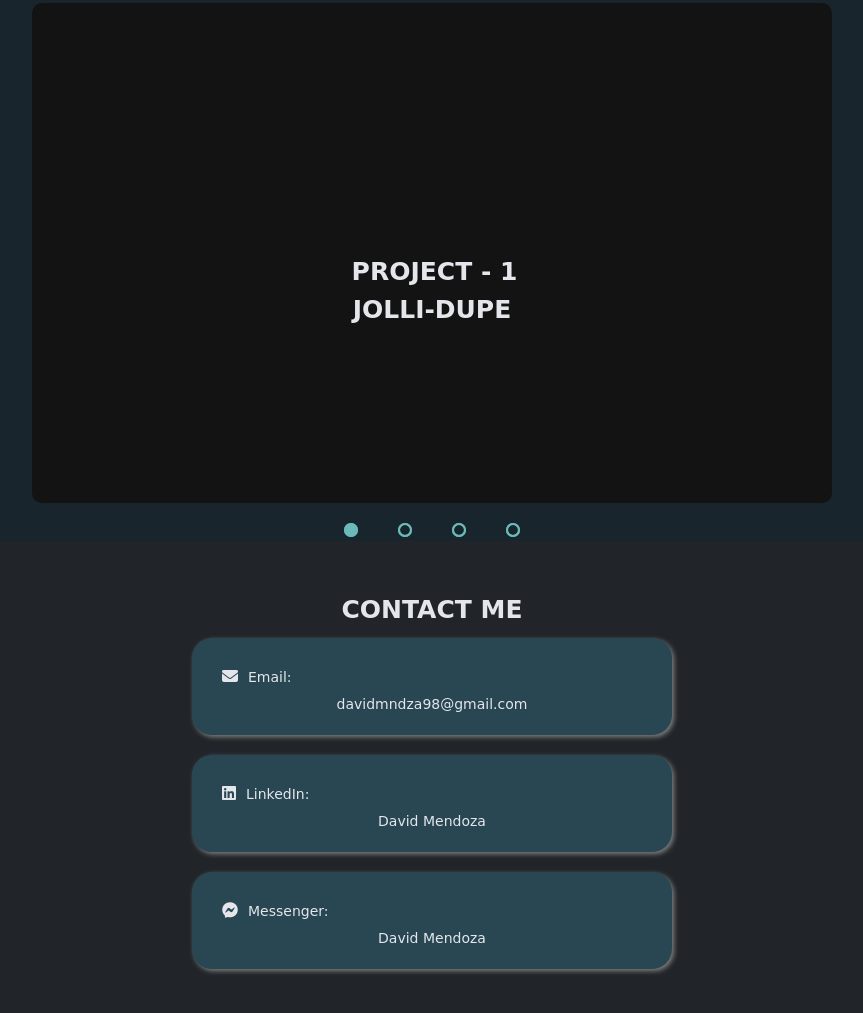
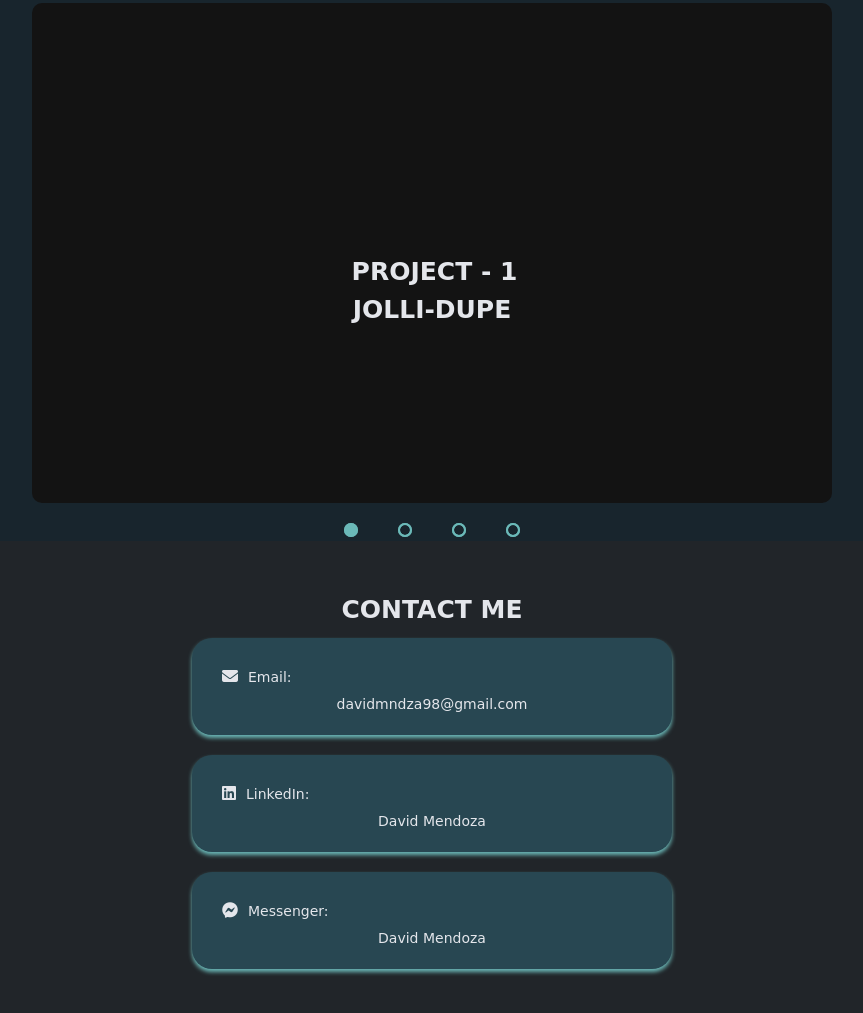
Before and after one commit to vhatara/vhatara, a plain HTML site: page index.html in a window 1280 px wide. Shown: the part 1872-2885 px from the top of the page, without its empty margins (208-1071 px from the left). Drawn offline with nearby package versions, Linux system fonts and the light colour scheme; a web font is replaced by a local one.

Commit message:
file update

```diff
--- a/css/styles.css
+++ b/css/styles.css
@@ -403,9 +403,9 @@ body{
     margin: 10px;
     padding: 20px;
     border-radius: 20px;
-    box-shadow: 2px 2px 5px 0px grey;
-    -webkit-box-shadow: 2px 2px 5px 0px grey;
-    -moz-box-shadow: 2px 2px 5px 0px grey;
+    box-shadow: 0px 3px 4px 0px #6bb9b8;
+    -webkit-box-shadow: 0px 3px 4px 0px #6bb9b8;
+    -moz-box-shadow: 0px 3px 4px 0px #6bb9b8;
   }
 .contact-item i {
     font-size: 16px;
```
Also changed, not shown: 1 other file.
